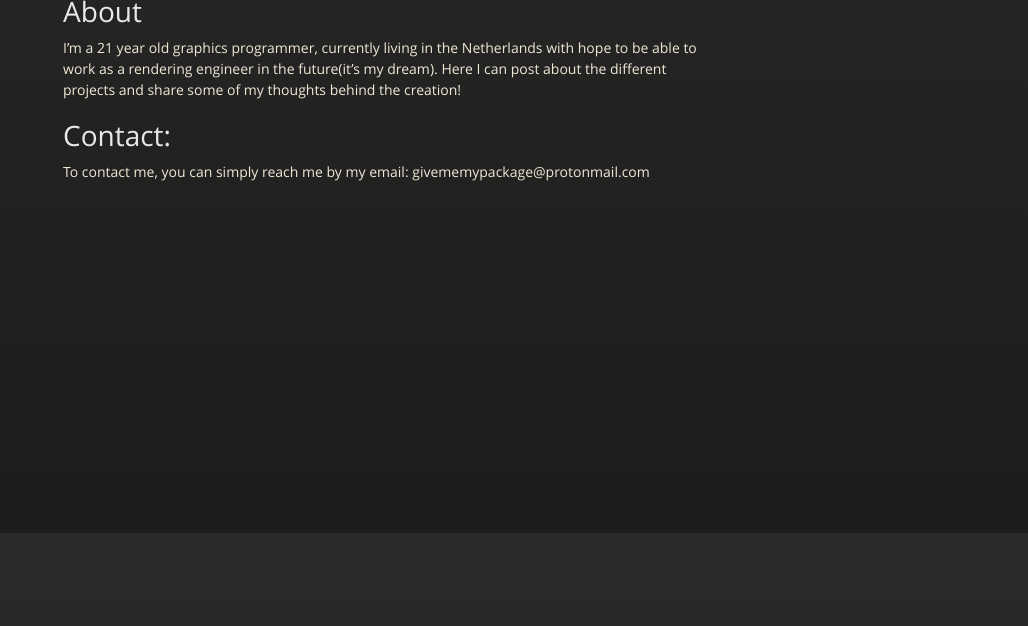
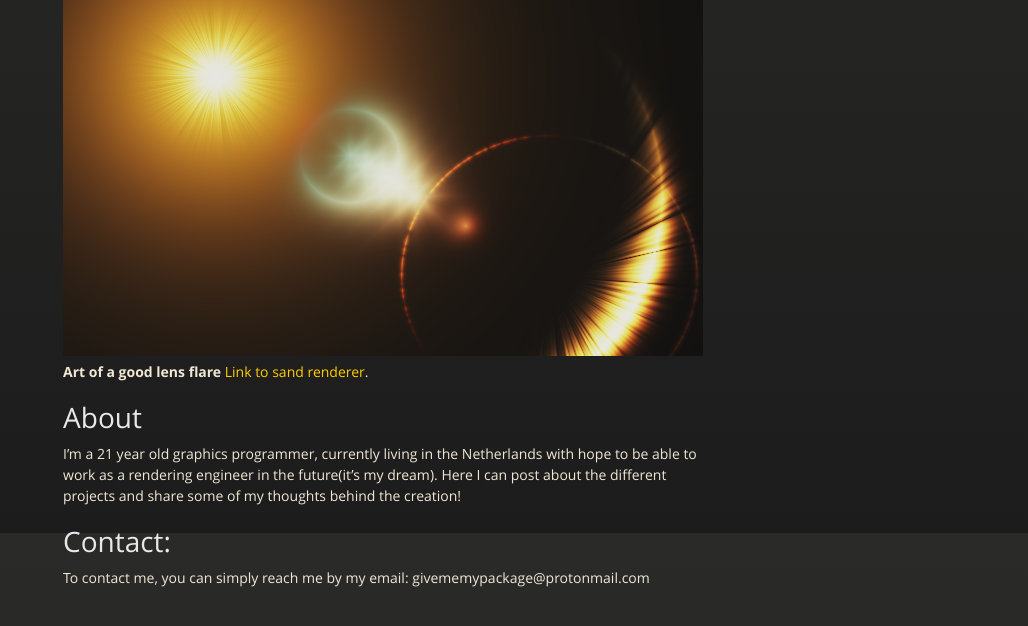
Before and after one commit to NamelessCoding/NamelessCoding.github.io, a Jekyll site: the page built from index.md, in a window 1280 px wide and 900 px high, scrolled down 1965 px, cut to the strip 202-828 px from the top of the window. Shown: the whole strip, without its empty margins (252-1280 px from the left). Built offline with Jekyll 4.4.1, drawn with Linux system fonts in a browser that asks for light colours; our own code applies the rules of GitHub Pages for plain Markdown files; before the commit the page ends 2459 px from its top, so only the background shows below that.

Commit message:
Update index.md

```diff
--- a/index.md
+++ b/index.md
@@ -17,6 +17,9 @@ Here I share my different work and some of my thoughts!
 ![Octocat](https://github.com/NamelessCoding/NamelessCoding.github.io/blob/main/assets/images/fsdg235.png?raw=true)
 **Failed Sand Sim:** [Link to sand renderer](./another-page5.md).
 
+![Octocat](https://github.com/NamelessCoding/NamelessCoding.github.io/blob/main/assets/images/bhkgyt8.png?raw=true)
+**Art of a good lens flare** [Link to sand renderer](./another-page6.md).
+
 
 # About
 
```
